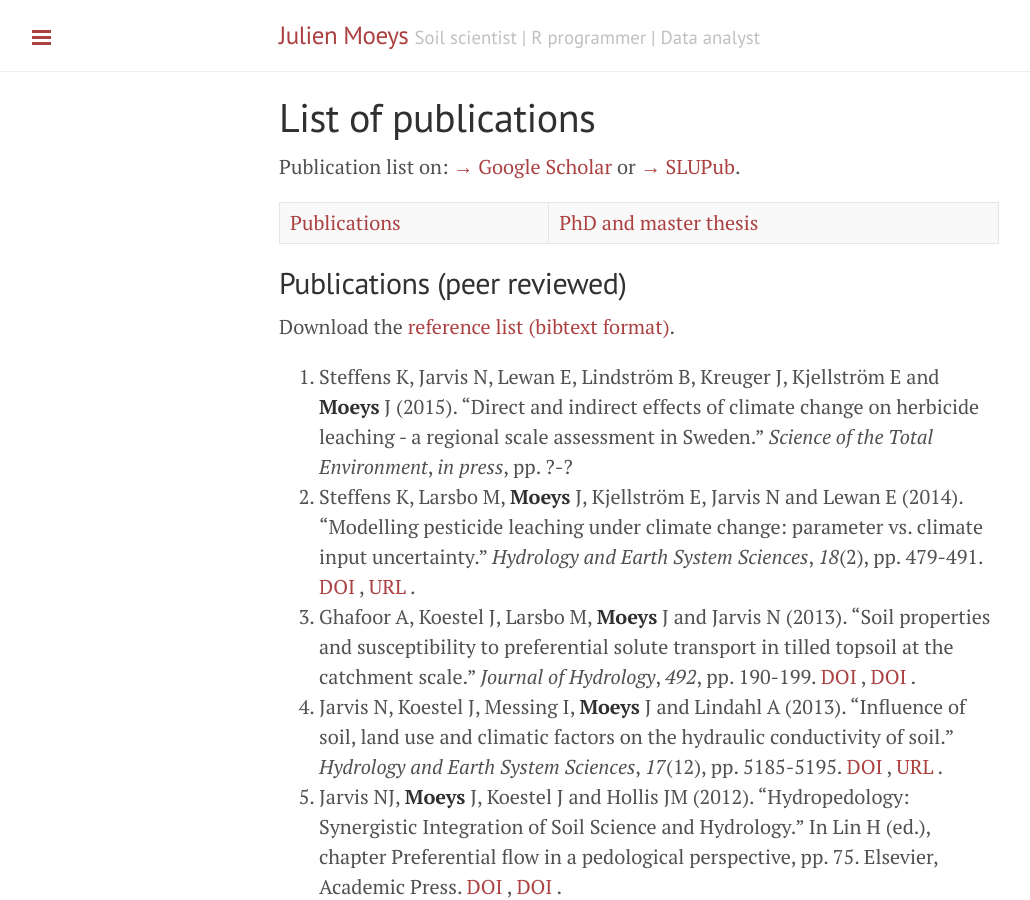
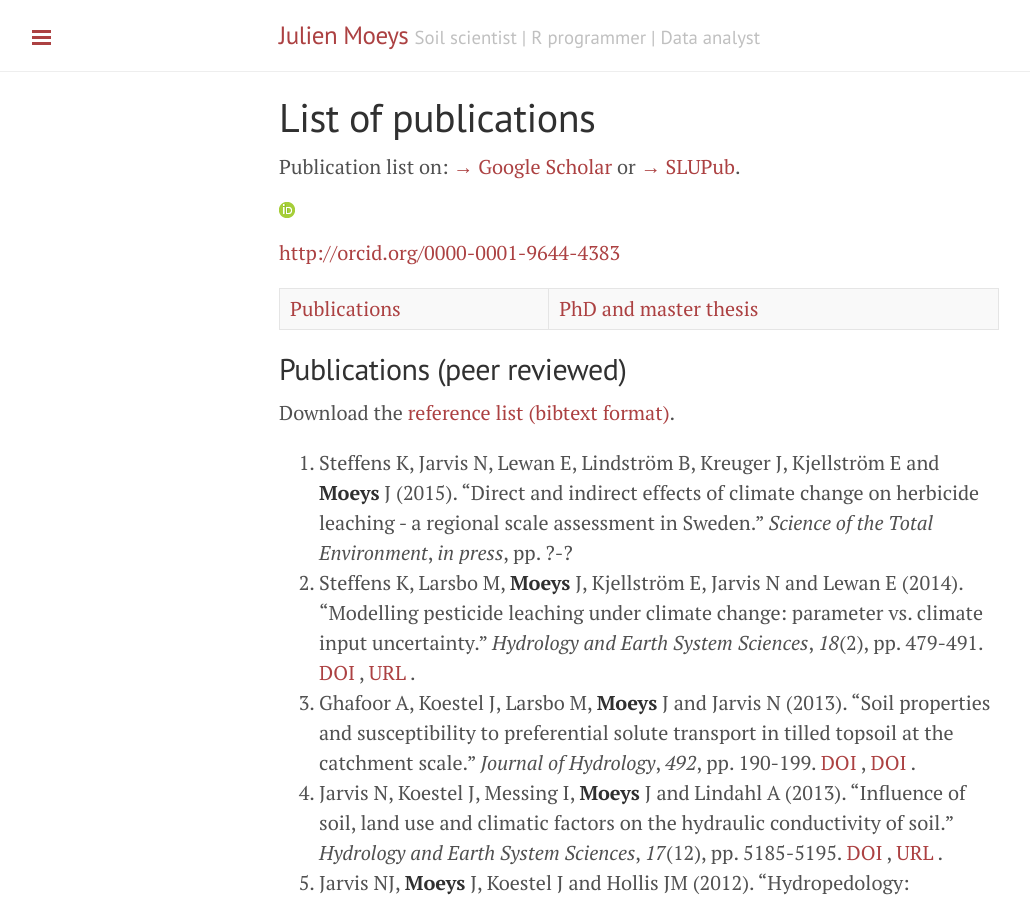
Before and after one commit to julienmoeys/julienmoeys.github.io, a Jekyll site: the page built from Publications.md, in a window 1280 px wide and 900 px high. Shown: the whole window, without its empty margins (1-1031 px from the left). Built offline with Jekyll 4.4.1, drawn with Linux system fonts in a browser that asks for light colours; Markdown is read by kramdown in place of the engine named in the settings.

Commit message:
add ORCID to website

```diff
--- a/Publications.md
+++ b/Publications.md
@@ -9,6 +9,8 @@
 
 Publication list on: [&rarr; Google Scholar][jmGoogleScholar] or
 [&rarr; SLUPub][jmSLUPub].
+
+<a href="http://orcid.org"><img alt="" src="/assets/img/orcid_16x16(1).png" style="width: 16px; height: 16px; " /></a> [http://orcid.org/0000-0001-9644-4383](http://orcid.org/0000-0001-9644-4383)
 
 [Publications](#publications) | [PhD and master thesis](#thesis)
 
```
Also changed, not shown: CV.md (+2 -0 lines), assets/img/orcid_16x16(1).png (added).
